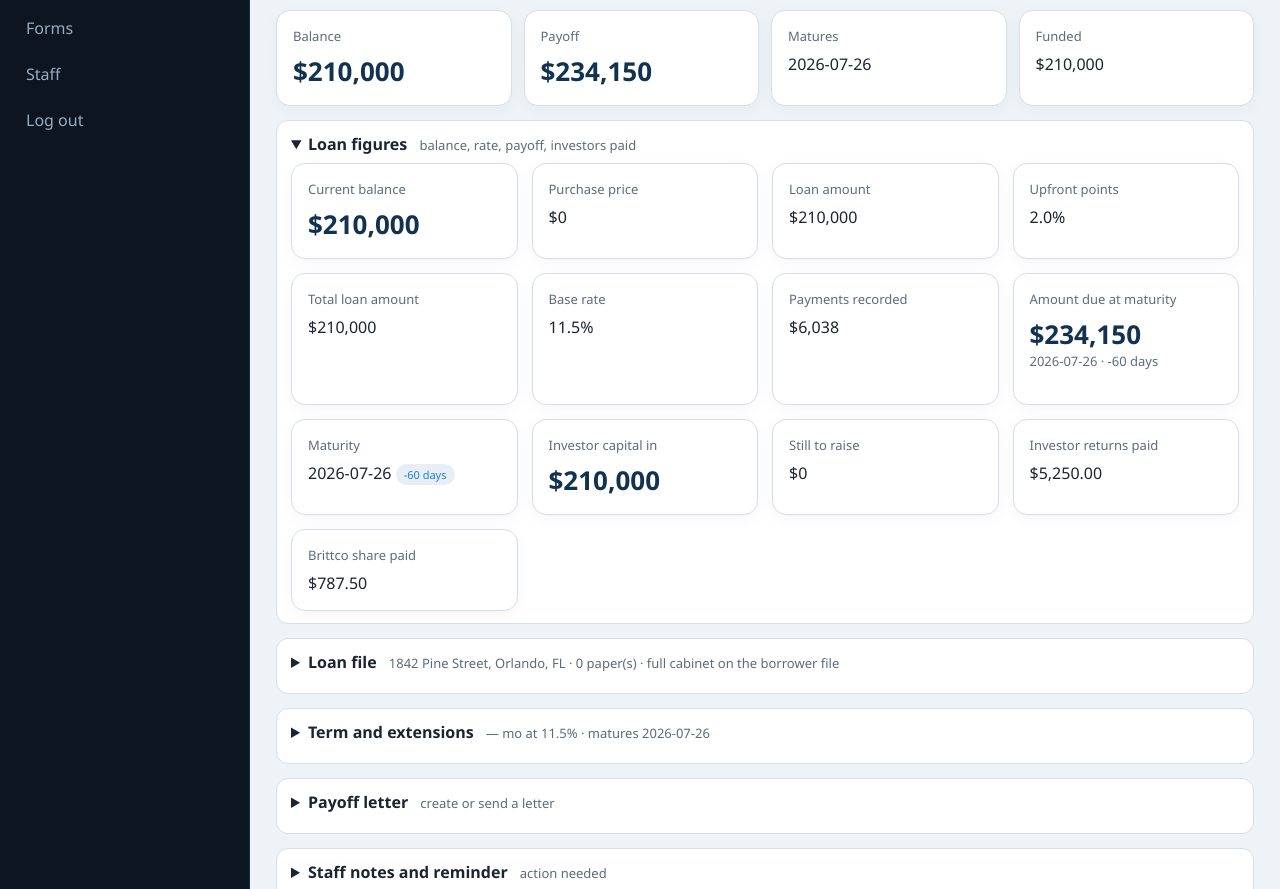
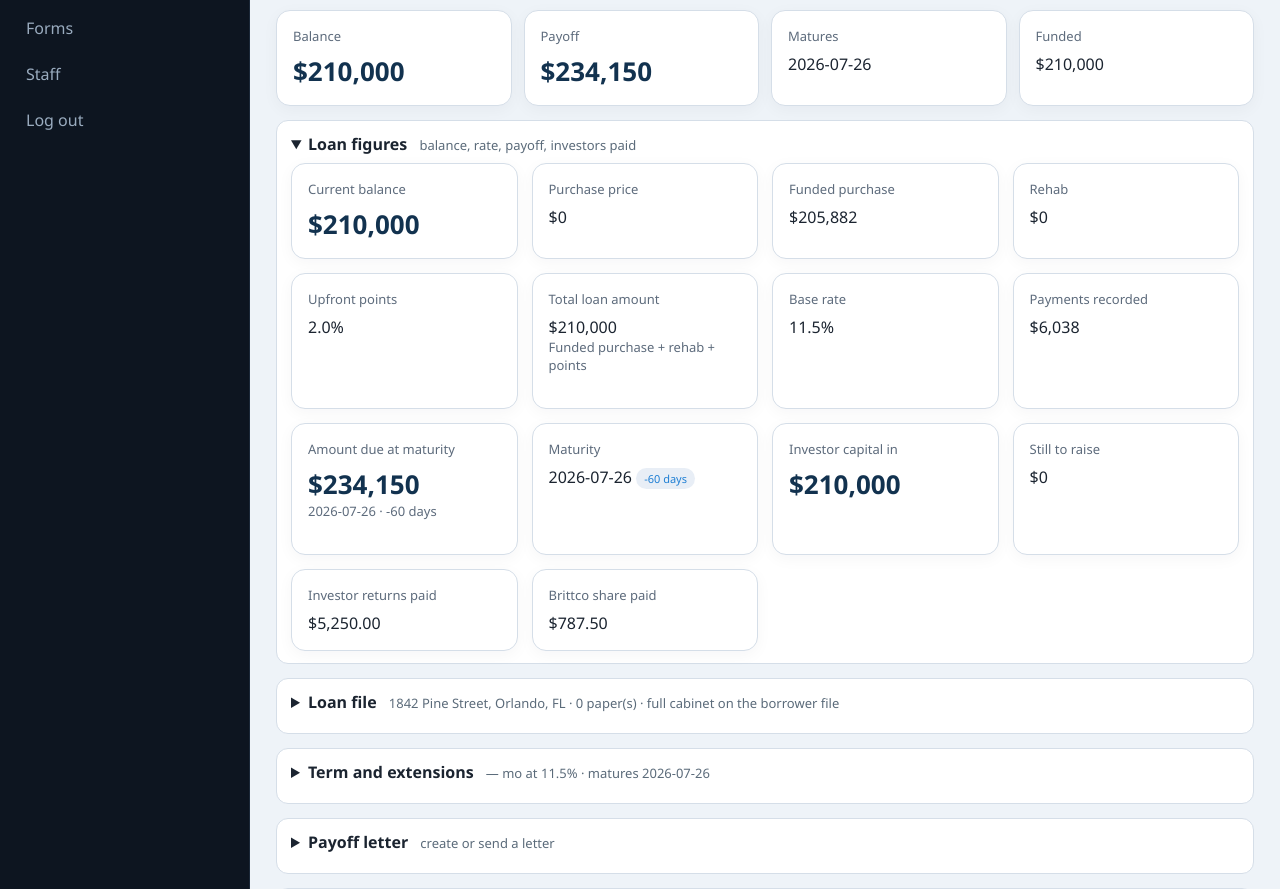
Before and after one commit to johnbritton76-bit/brittco-capital, a Flask app: page /loans/1 in a window 1280 px wide, after a click that opens the changed part. Shown: the part 396-1285 px from the top of the page. Run offline with Flask 3, Linux system fonts and the light colour scheme; the visitor is signed in with stand-in values (Sample User, id 1); data comes from the database, SQL or seed files in the repository; data that the repository does not hold is empty.

Commit message:
Add files via upload

```diff
--- a/templates/loan_detail.html
+++ b/templates/loan_detail.html
@@ -95,13 +95,19 @@ details.box>summary .peek{font-weight:400;color:#5b6b7a;font-size:13px;margin-le
   <div class="grid cards">
   <div class="card"><h3>Current balance</h3><div class="n">${{ "{:,.0f}".format(perf.remaining) }}</div></div>
   <div class="card"><h3>Purchase price</h3><div>${{ "{:,.0f}".format(loan.purchase_price or 0) }}</div></div>
-  <div class="card"><h3>Loan amount</h3><div>${{ "{:,.0f}".format(loan.original_principal or 0) }}</div>
+  {% set pts = loan.points or 0 %}
+  {% set gross = ((loan.original_principal or 0) / (1 + pts/100)) if pts else (loan.original_principal or 0) %}
+  {% set funded_p = gross - (loan.rehab_cost or 0) %}
+  <div class="card"><h3>Funded purchase</h3><div>${{ "{:,.0f}".format(funded_p) }}</div>
     {% if loan.purchase_price %}
-    <div class="hint">{{ "%.0f"|format((loan.original_principal or 0) / loan.purchase_price * 100) }}% of purchase</div>
+    <div class="hint">{{ "%.0f"|format(funded_p / loan.purchase_price * 100) }}% of purchase</div>
     {% endif %}
   </div>
+  <div class="card"><h3>Rehab</h3><div>${{ "{:,.0f}".format(loan.rehab_cost or 0) }}</div></div>
   <div class="card"><h3>Upfront points</h3><div>{{ loan.points or 0 }}%</div></div>
-  <div class="card"><h3>Total loan amount</h3><div>${{ "{:,.0f}".format(loan.original_principal or 0) }}</div></div>
+  <div class="card"><h3>Total loan amount</h3><div>${{ "{:,.0f}".format(loan.original_principal or 0) }}</div>
+    <div class="hint">Funded purchase + rehab + points</div>
+  </div>
   <div class="card"><h3>Base rate</h3><div>{{ loan.rate or "—" }}%{% if loan.base_term_months %} · {{ loan.base_term_months }} mo{% endif %}</div></div>
   <div class="card"><h3>Payments recorded</h3><div>${{ "{:,.0f}".format(perf.paid) }}</div></div>
   <div class="card"><h3>Amount due at maturity</h3>
```
Also changed, not shown: templates/loan_form.html (+11 -7 lines).
